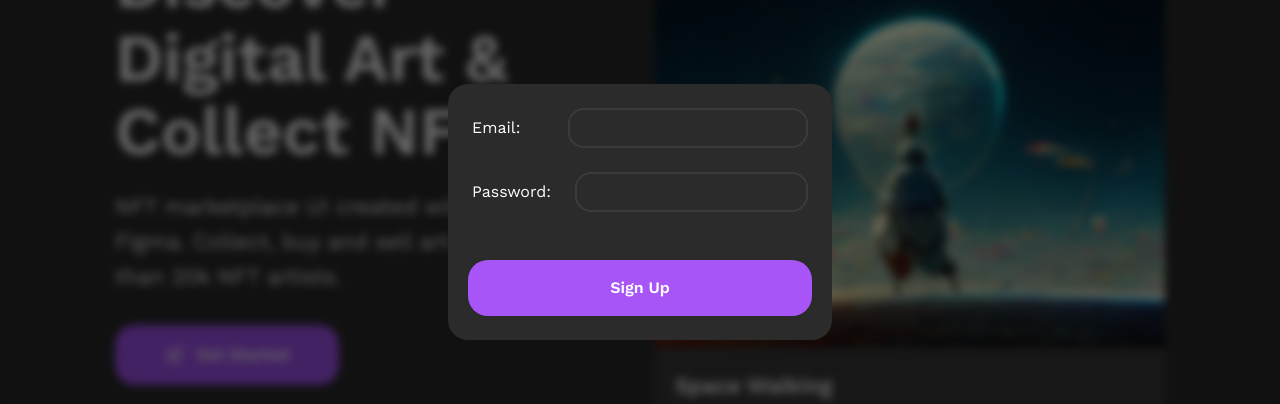
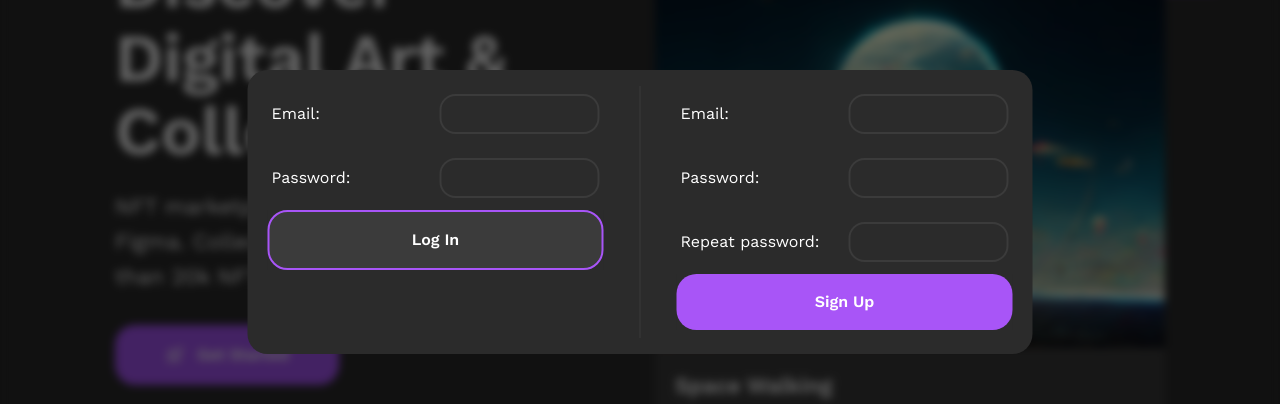
Before and after one commit to fine-e-s/nft-marketplace, a Next.js app: page / in a window 1280 px wide. Both pictures are taken after a click on the element "Sign Up". Shown: the part 188-592 px from the top of the page. Built offline with nearby package versions, Linux system fonts and the light colour scheme; no server answers.

Commit message:
Add login menu

```diff
--- a/src/components/Registration.js
+++ b/src/components/Registration.js
@@ -2,7 +2,10 @@ import { useState } from "react";
 
 import { useReg } from "@/hooks/useReg";
 import Button from "./Button";
-import { createUserWithEmailAndPassword } from "firebase/auth";
+import {
+  createUserWithEmailAndPassword,
+  signInWithEmailAndPassword,
+} from "firebase/auth";
 import { auth } from "@/firebase/firebaseApp";
 
 export default function Registration() {
@@ -12,36 +15,37 @@ export default function Registration() {
     <>
       <div
         onClick={regToggle}
-        className={`fixed inset-0 z-20 flex h-full w-full items-center justify-center bg-black bg-opacity-60 backdrop-blur-sm transition duration-1000
+        className={`fixed z-20 flex h-full w-full items-center justify-center bg-black bg-opacity-60 backdrop-blur-sm transition duration-1000
         ${isRegOpened ? "" : "pointer-events-none opacity-0"}`}
       ></div>
       <div
-        className={`fixed top-1/2 left-1/2 z-30 h-64 w-96 -translate-x-1/2 -translate-y-1/2 rounded-[20px] bg-darker transition-all duration-300 ${
+        className={`fixed top-1/2 left-1/2 z-30 flex w-max -translate-x-1/2 -translate-y-1/2 rounded-[20px] bg-darker transition-all duration-300 max-md:flex-col ${
           isRegOpened
             ? "scale-100 opacity-100"
             : "pointer-events-none scale-150 opacity-0"
         }`}
       >
-        <FormInput />
+        <LogInForm />
+        <div className=" m-4 bg-lighter max-md:h-px sm:md:w-px" />
+        <SignUpForm />
       </div>
     </>
   );
 }
 
-function FormInput() {
+function LogInForm() {
   const { regToggle } = useReg();
 
   const [email, setEmail] = useState("");
   const [password, setPassword] = useState("");
 
-  async function signUp(email, password) {
+  async function logIn() {
     try {
-      const result = await createUserWithEmailAndPassword(
-        auth,
-        email,
-        password
-      );
-      console.log(result.user);
+      const result = await signInWithEmailAndPassword(auth, email, password);
+
+      //Log user to console, delete when finished
+      console.log("Logged in: ", result.user);
+
       regToggle();
     } catch (err) {
       console.error(err);
@@ -50,32 +54,128 @@ function FormInput() {
 
   return (
     <>
-      <div className="flex h-full flex-col justify-between bg-transparent pt-3">
+      <div className="flex h-full w-1/2 flex-col justify-between bg-transparent pt-3">
         <form className="flex flex-col bg-inherit">
           <div className="mx-3 grid grid-flow-col items-center bg-inherit">
-            <label htmlFor="email" className="m-3 bg-inherit">
+            <label htmlFor="1" className="m-3 w-36 bg-inherit">
               Email:
             </label>
-            <div className="m-3 flex h-10 justify-self-end rounded-2xl border-2 border-lighter">
+            <div className="m-3 flex h-10 w-40 justify-self-end rounded-2xl border-2 border-lighter">
               <input
                 onChange={(e) => setEmail(e.target.value)}
                 type="email"
                 name="email"
-                id="1"
+                id="email"
                 className="mx-3 h-full w-full bg-transparent"
               />
             </div>
           </div>
+
           <div className="mx-3 grid grid-flow-col items-center bg-inherit">
-            <label htmlFor="password" className="m-3 bg-inherit">
+            <label htmlFor="2" className="m-3 w-36 bg-inherit">
               Password:
             </label>
-            <div className="m-3 flex h-10 justify-self-end rounded-2xl border-2 border-lighter">
+            <div className="m-3 flex h-10 w-40 justify-self-end rounded-2xl border-2 border-lighter">
               <input
                 onChange={(e) => setPassword(e.target.value)}
                 type="password"
                 name="password"
-                id="2"
+                id="password"
+                className="mx-3 h-full w-full bg-transparent"
+              />
+            </div>
+          </div>
+        </form>
+        <div className="mx-5 mb-6 flex justify-center gap-4">
+          <Button
+            cta
+            hoverScale
+            className={"w-full border-2 border-purple-500 !bg-lighter"}
+            onClick={() => {
+              logIn();
+              document.getElementById("password").value = "";
+            }}
+          >
+            Log In
+          </Button>
+        </div>
+      </div>
+    </>
+  );
+}
+
+function SignUpForm() {
+  const { regToggle } = useReg();
+
+  const [email, setEmail] = useState("");
+  const [password, setPassword] = useState("");
+  const [repeatPassword, setRepeatPassword] = useState("");
+
+  async function signUp() {
+    if (password === repeatPassword) {
+      try {
+        const result = await createUserWithEmailAndPassword(
+          auth,
+          email,
+          password
+        );
+
+        //Log user to console, delete when finished
+        console.log("Signed up: ", result.user);
+
+        regToggle();
+      } catch (err) {
+        console.error(err);
+      }
+    } else {
+      alert(`Passwords don't match.`);
+    }
+  }
+
+  return (
+    <>
+      <div className="flex h-full w-1/2 flex-col justify-between bg-transparent pt-3">
+        <form className="flex flex-col bg-inherit">
+          <div className="mx-3 grid grid-flow-col items-center bg-inherit">
+            <label htmlFor="1" className="m-3 w-36 bg-inherit">
+              Email:
+            </label>
+            <div className="m-3 flex h-10 w-40 justify-self-end rounded-2xl border-2 border-lighter">
+              <input
+                onChange={(e) => setEmail(e.target.value)}
+                type="email"
+                name="emailSignUp"
+                id="emailSignUp"
+                className="mx-3 h-full w-full bg-transparent"
+              />
+            </div>
+          </div>
+
+          <div className="mx-3 grid grid-flow-col items-center bg-inherit">
+            <label htmlFor="2" className="m-3 w-36 bg-inherit">
+              Password:
+            </label>
+            <div className="m-3 flex h-10 w-40 justify-self-end rounded-2xl border-2 border-lighter">
+              <input
+                onChange={(e) => setPassword(e.target.value)}
+                type="password"
+                name="passwordSignUp"
+                id="passwordSignUp"
+                className="mx-3 h-full w-full bg-transparent"
+              />
+            </div>
+          </div>
+
+          <div className="mx-3 grid grid-flow-col items-center bg-inherit">
+            <label htmlFor="3" className="m-3 w-36 bg-inherit">
+              Repeat password:
+            </label>
+            <div className="m-3 flex h-10 w-40 justify-self-end rounded-2xl border-2 border-lighter">
+              <input
+                onChange={(e) => setRepeatPassword(e.target.value)}
+                type="password"
+                name="repeatPasswordSignUp"
+                id="repeatPasswordSignUp"
                 className="mx-3 h-full w-full bg-transparent"
               />
             </div>
@@ -87,8 +187,9 @@ function FormInput() {
             hoverScale
             className={"w-full"}
             onClick={() => {
-              signUp(email, password);
-              document.getElementById("2").value = "";
+              signUp();
+              document.getElementById("passwordSignUp").value = "";
+              document.getElementById("repeatPasswordSignUp").value = "";
             }}
           >
             Sign Up
```
